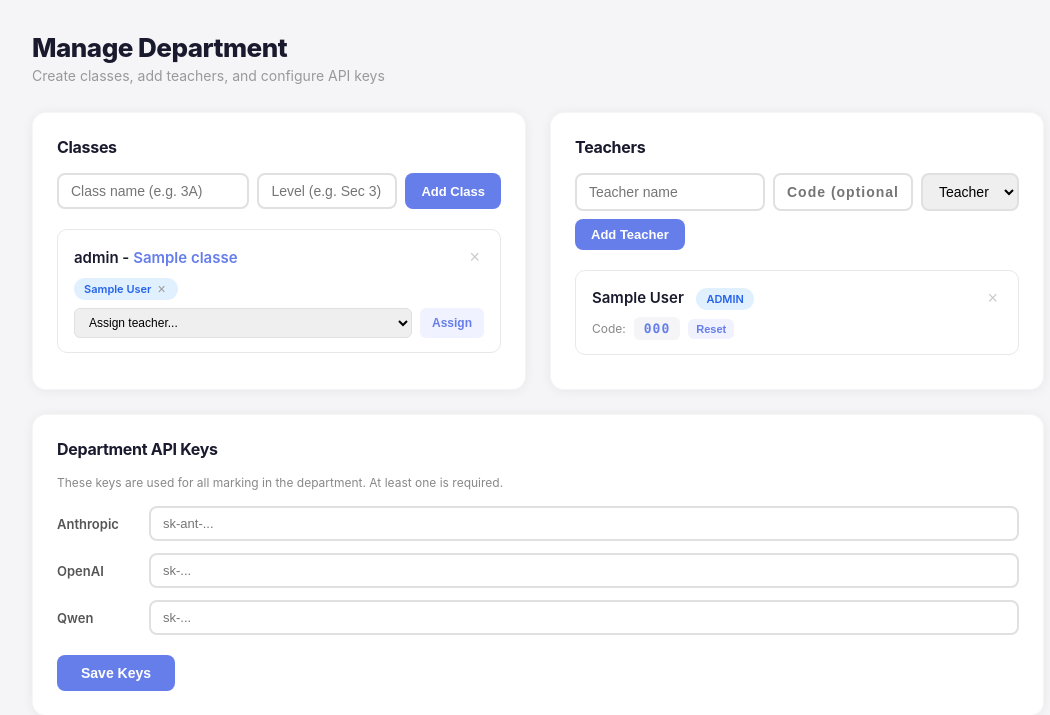
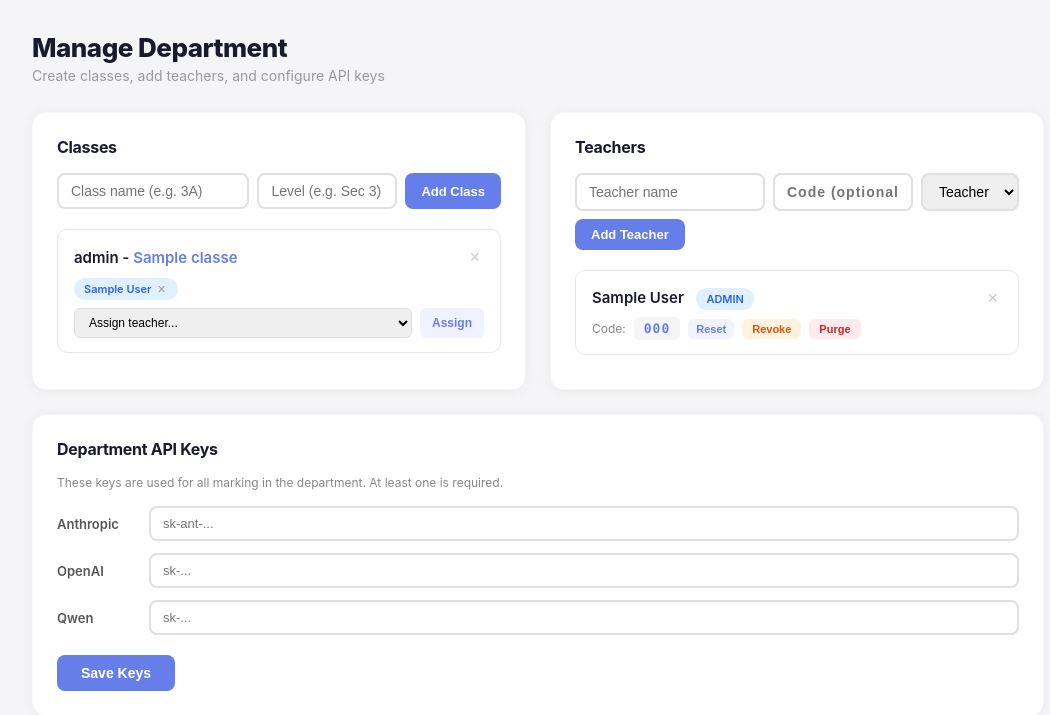
Before and after one commit to twahidin/ai-marking-prototype, a Flask app: template templates/department_manage.html in a window 1280 px wide. Shown: the top 715 px of the page, without its empty margins (102-1152 px from the left). Run offline with Flask 3, Linux system fonts and the light colour scheme; the template is opened without the code that fills it: values that come from a table or form of the project are taken from there, others are empty; tables that the repository leaves empty hold one stand-in row (values such as "Sample post").

Commit message:
feat: HOD can revoke and purge teacher accounts
Adds is_active field to Teacher model with migration. Revoke toggles
active status (disabling login), purge permanently deletes with option
to keep or remove assignment data. HOD account is protected from both.

Co-Authored-By: Claude Opus 4.6 (1M context) <noreply@anthropic.com>

```diff
--- a/app.py
+++ b/app.py
@@ -299,6 +299,8 @@ def verify_code():
         teacher = Teacher.query.filter_by(code=code).first()
         if not teacher:
             return jsonify({'success': False, 'error': 'Invalid code'}), 401
+        if hasattr(teacher, 'is_active') and not teacher.is_active:
+            return jsonify({'success': False, 'error': 'Account has been deactivated. Contact your HOD.'}), 403
         session['teacher_id'] = teacher.id
         session['teacher_role'] = teacher.role
         session['teacher_name'] = teacher.name
@@ -611,6 +613,43 @@ def dept_reset_code(teacher_id):
 
     db.session.commit()
     return jsonify({'success': True, 'code': t.code})
+
+
+@app.route('/department/teacher/<teacher_id>/revoke', methods=['POST'])
+def dept_revoke_teacher(teacher_id):
+    err = _require_hod()
+    if err:
+        return err
+    t = Teacher.query.get_or_404(teacher_id)
+    if t.role == 'hod':
+        return jsonify({'success': False, 'error': 'Cannot revoke HOD'}), 400
+    t.is_active = not t.is_active  # Toggle active status
+    db.session.commit()
+    return jsonify({'success': True, 'is_active': t.is_active})
+
+
+@app.route('/department/teacher/<teacher_id>/purge', methods=['POST'])
+def dept_purge_teacher(teacher_id):
+    err = _require_hod()
+    if err:
+        return err
+    t = Teacher.query.get_or_404(teacher_id)
+    if t.role == 'hod':
+        return jsonify({'success': False, 'error': 'Cannot purge HOD'}), 400
+    data = request.get_json() or {}
+    keep_data = data.get('keep_data', False)
+
+    if not keep_data:
+        # Delete teacher's assignments and their submissions
+        assignments = Assignment.query.filter_by(teacher_id=t.id).all()
+        for asn in assignments:
+            Submission.query.filter_by(assignment_id=asn.id).delete()
+            db.session.delete(asn)
+
+    TeacherClass.query.filter_by(teacher_id=t.id).delete()
+    db.session.delete(t)
+    db.session.commit()
+    return jsonify({'success': True})
 
 
 @app.route('/department/class/create', methods=['POST'])
--- a/templates/department_manage.html
+++ b/templates/department_manage.html
@@ -68,6 +68,26 @@
     }
     .delete-btn:hover { color: #dc3545; }
     .delete-btn:disabled { color: #e8e8e8; cursor: not-allowed; }
+
+    .revoke-btn {
+        padding: 4px 10px; border: none; border-radius: 6px;
+        font-size: 11px; font-weight: 600; cursor: pointer; transition: background 0.2s;
+    }
+    .revoke-btn-revoke { background: #fff3e0; color: #e65100; }
+    .revoke-btn-revoke:hover { background: #ffe0b2; }
+    .revoke-btn-reactivate { background: #e8f5e9; color: #2e7d32; }
+    .revoke-btn-reactivate:hover { background: #c8e6c9; }
+    .purge-btn {
+        padding: 4px 10px; border: none; border-radius: 6px;
+        background: #ffebee; color: #c62828; font-size: 11px; font-weight: 600;
+        cursor: pointer; transition: background 0.2s;
+    }
+    .purge-btn:hover { background: #ffcdd2; }
+    .badge-inactive {
+        display: inline-flex; align-items: center;
+        padding: 2px 8px; border-radius: 12px; font-size: 10px; font-weight: 700;
+        background: #ffebee; color: #c62828; margin-left: 6px;
+    }
 
     .keys-section { margin-top: 24px; }
     .keys-note { font-size: 12px; color: #888; margin-bottom: 16px; }
@@ -148,17 +168,22 @@
             </div>
             <div id="teacherList" class="item-list">
                 {% for t in teachers %}
-                <div class="item-card" id="teacher-{{ t.id }}">
+                <div class="item-card" id="teacher-{{ t.id }}" {% if not t.is_active %}style="opacity:0.6;"{% endif %}>
                     <div class="item-header">
                         <div>
                             <span class="item-name">{{ t.name }}</span>
                             <span class="manage-badge {{ 'manage-badge-hod' if t.role == 'hod' else 'manage-badge-teacher' }}" style="margin-left:8px;">{{ t.role|upper }}</span>
+                            {% if not t.is_active %}<span class="badge-inactive">INACTIVE</span>{% endif %}
                         </div>
                         <button class="delete-btn" onclick="deleteTeacher('{{ t.id }}')" {% if t.role == 'hod' %}disabled title="Cannot delete HOD"{% else %}title="Delete teacher"{% endif %}>&times;</button>
                     </div>
                     <div class="item-meta" style="margin-top:6px;display:flex;align-items:center;gap:8px;">
                         Code: <span class="code-display" id="code-{{ t.id }}" onclick="navigator.clipboard.writeText(this.textContent);showToast('Code copied','success')" title="Click to copy">{{ t.code }}</span>
                         <button class="assign-btn" onclick="resetCode('{{ t.id }}')" style="font-size:11px;padding:4px 8px;">Reset</button>
+                        {% if t.role != 'hod' %}
+                        <button class="revoke-btn {{ 'revoke-btn-reactivate' if not t.is_active else 'revoke-btn-revoke' }}" id="revoke-btn-{{ t.id }}" onclick="revokeTeacher('{{ t.id }}')">{{ 'Reactivate' if not t.is_active else 'Revoke' }}</button>
+                        <button class="purge-btn" onclick="purgeTeacher('{{ t.id }}')">Purge</button>
+                        {% endif %}
                     </div>
                 </div>
                 {% endfor %}
@@ -282,6 +307,51 @@ function deleteTeacher(id) {
     });
 }
 
+function revokeTeacher(id) {
+    fetch('/department/teacher/' + id + '/revoke', { method: 'POST' })
+    .then(r => r.json()).then(data => {
+        if (data.success) {
+            var card = document.getElementById('teacher-' + id);
+            var btn = document.getElementById('revoke-btn-' + id);
+            if (data.is_active) {
+                card.style.opacity = '1';
+                btn.textContent = 'Revoke';
+                btn.className = 'revoke-btn revoke-btn-revoke';
+                // Remove inactive badge if present
+                var badge = card.querySelector('.badge-inactive');
+                if (badge) badge.remove();
+                showToast('Teacher reactivated', 'success');
+            } else {
+                card.style.opacity = '0.6';
+                btn.textContent = 'Reactivate';
+                btn.className = 'revoke-btn revoke-btn-reactivate';
+                // Add inactive badge
+                var nameDiv = card.querySelector('.item-header > div');
+                if (!nameDiv.querySelector('.badge-inactive')) {
+                    var badge = document.createElement('span');
+                    badge.className = 'badge-inactive';
+                    badge.textContent = 'INACTIVE';
+                    nameDiv.appendChild(badge);
+                }
+                showToast('Teacher revoked', 'success');
+            }
+        } else { showToast(data.error || 'Error', 'error'); }
+    });
+}
+
+function purgeTeacher(id) {
+    var choice = confirm('PURGE this teacher?\n\nThis will permanently delete the teacher account.\n\nClick OK to also delete all their assignments and data.\nClick Cancel to abort.');
+    if (!choice) return;
+    var keepData = confirm('Keep the teacher\'s assignments and marking data?\n\nClick OK to keep data (only remove teacher account).\nClick Cancel to delete everything.');
+    fetch('/department/teacher/' + id + '/purge', {
+        method: 'POST', headers: {'Content-Type': 'application/json'},
+        body: JSON.stringify({keep_data: keepData})
+    }).then(r => r.json()).then(data => {
+        if (data.success) { document.getElementById('teacher-' + id).remove(); showToast('Teacher purged', 'success'); }
+        else { showToast(data.error || 'Error', 'error'); }
+    });
+}
+
 function saveKeys() {
     var keys = {
         anthropic: document.getElementById('key_anthropic').value.trim(),
```
Also changed, not shown: db.py (+7 -0 lines).
